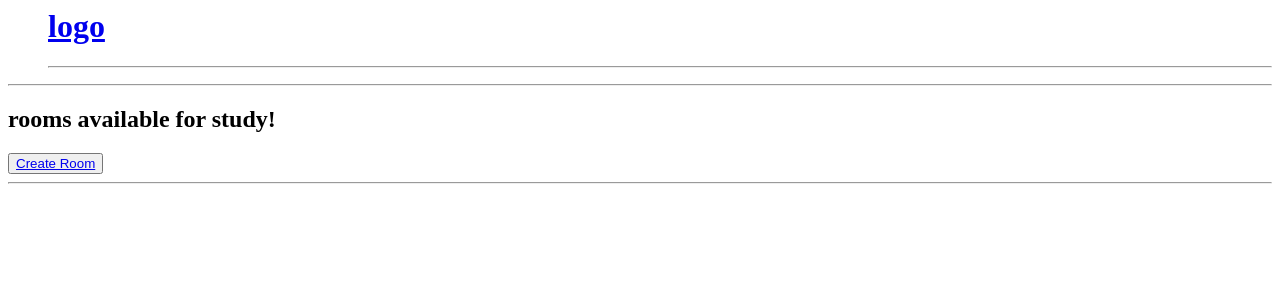
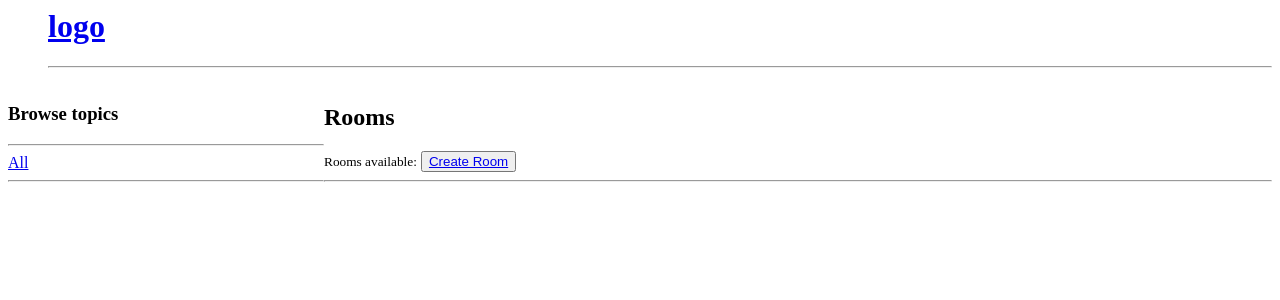
Before and after one commit to alejandroBarraza/chatApp, a Django app: page / in a window 1280 px wide. Shown: the top 300 px of the page. Run offline with Django 4.2, Linux system fonts and the light colour scheme; data that the repository does not hold is empty.

Commit message:
styling inline

```diff
--- a/base/templates/base/home.html
+++ b/base/templates/base/home.html
@@ -3,30 +3,64 @@
 
 {% block content %}
 
+<style>
+    .home-container {
+        display: grid;
+        grid-template-columns: 1fr 3fr;
+    }
+</style>
+
+<div class="home-container">
+
+    <div>
+        <h3>
+            Browse topics
+
+        </h3>
         <hr>
 
-<h2>rooms available for study!</h2>
+        <div>
+            <a href="{% url 'home' %}">All</a>
+            <hr>
+            {% for topic in topics %}
+            <div>
+                <a href="{% url 'home' %}?q={{topic.name}}" >{{topic.name}}</a>
+                <hr>
+            </div>
+            {% endfor %}
+        </div>
+    </div>
+
+
+    <div class="home-rooms-container">
+        <div class="home-create-room">
+            <h2>Rooms</h2>
+            <small>Rooms available:</small>
             <button>
                 <a href="{% url 'create-room' %}">
                 Create Room
                 </a>
             </button>
             <hr>
+        </div>
 
         <div>
             {% for room in rooms %}
             <div>
                 <span>@{{room.host.username}}</span>
                 <small><a href=" {% url 'update-room' room.id %}  ">Edit</a></small>
+                <small>
+                    <a href="delete-room/{{room.id}}">Delete</a>
+                </small>
                 <h3>{{room.id}} --- <a href="room/{{room.id}}">{{room.name}}</a> </h3>
                 <p>{{room.description}}</p>
                 <small>{{room.topic.name}}</small>
                 <hr>
             </div>
-
             {% endfor %}
-
+        </div>
+    </div>
 </div>
 
 
-{% endblock content%}
+{% endblock content %}
```
Lines whose indentation alone changed are shown as unchanged.
